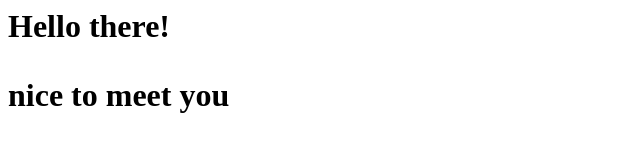
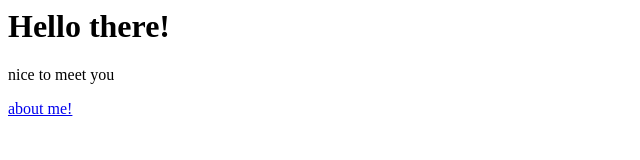
Before and after one commit to john681611/FirstWebsite, a plain HTML site: page index.html in a window 1280 px wide. Shown: the whole page, without its empty margins (0-640 px from the left). Drawn offline with Linux system fonts and the light colour scheme.

Commit message:
created basic about me page
because I can

```diff
--- a/index.html
+++ b/index.html
@@ -1,2 +1,3 @@
-<h1>Hello there!<h1>
-  <p>nice to meet you <p>
+<h1>Hello there!</h1>
+  <p>nice to meet you </p>
+    <a href="about.html">about me!</a>
```
Also changed, not shown: about.html (added, +3 -0 lines).
